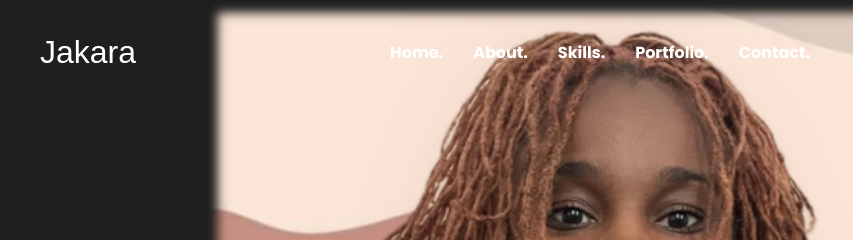
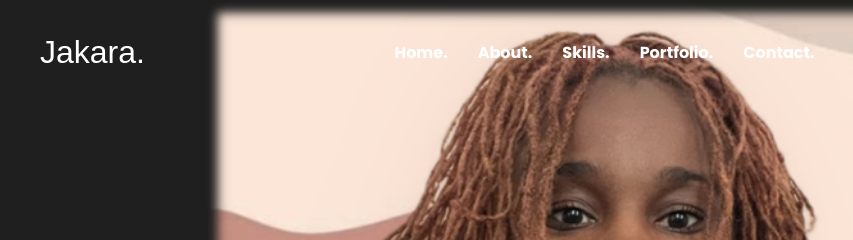
Before and after one commit to JakaraEH/JakaraEH.github.io, a plain HTML site: page index.html in a window 1280 px wide. Shown: the top 240 px of the page, 35-888 px from the left. Drawn offline with nearby package versions, Linux system fonts and the light colour scheme; a web font is replaced by a local one.

Commit message:
Update index.html

```diff
--- a/index.html
+++ b/index.html
@@ -37,7 +37,7 @@
     <div class="container">
 
       <h1 class="h1 logo">
-        <a href="#">Jakara<span></span></a>
+        <a href="#">Jakara.<span></span></a>
       </h1>
 
       <div class="navbar-actions">
```
